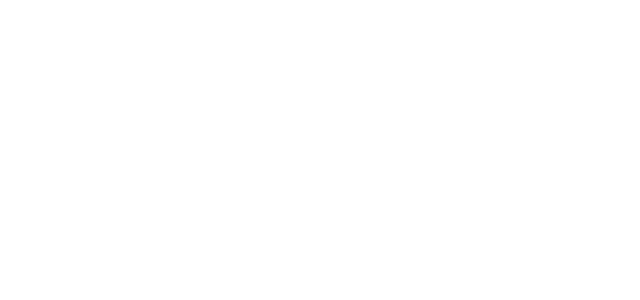
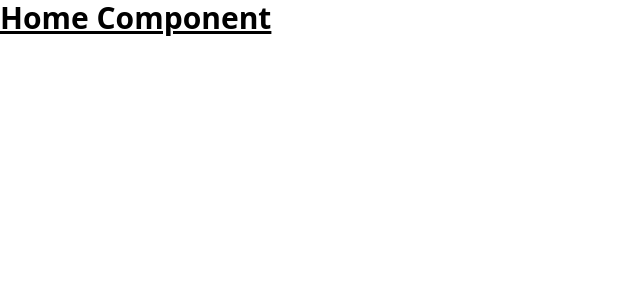
Before and after one commit to andrevz/dash-track-spa, a React (Vite) app: page / in a window 1280 px wide. Shown: the top 300 px of the page, without its empty margins (0-640 px from the left). Built offline with nearby package versions, Linux system fonts and the light colour scheme.

Commit message:
Add Home Component

```diff
--- a/src/App.jsx
+++ b/src/App.jsx
@@ -1,14 +1,13 @@
-import { useState } from 'react'
-import reactLogo from './assets/react.svg'
 import './App.css'
+import { Route, Routes } from 'react-router-dom'
+import Home from './components/Home'
 
 function App() {
-  const [count, setCount] = useState(0)
-
   return (
-    <div className="App">
-    </div>
-  )
+    <Routes>
+      <Route path='/' element={<Home />} />
+    </Routes>
+  );
 }
 
 export default App
--- /dev/null
+++ b/src/components/Home.jsx
@@ -0,0 +1,5 @@
+function Home() {
+  return (<h1 className="text-3xl font-bold underline">Home Component</h1>);
+}
+
+export default Home;
--- a/src/main.jsx
+++ b/src/main.jsx
@@ -1,10 +1,13 @@
 import React from 'react'
 import ReactDOM from 'react-dom/client'
+import { BrowserRouter } from 'react-router-dom'
 import App from './App'
 import './index.css'
 
 ReactDOM.createRoot(document.getElementById('root')).render(
   <React.StrictMode>
-    <App />
+    <BrowserRouter>
+      <App />
+    </BrowserRouter>
   </React.StrictMode>
 )
```
